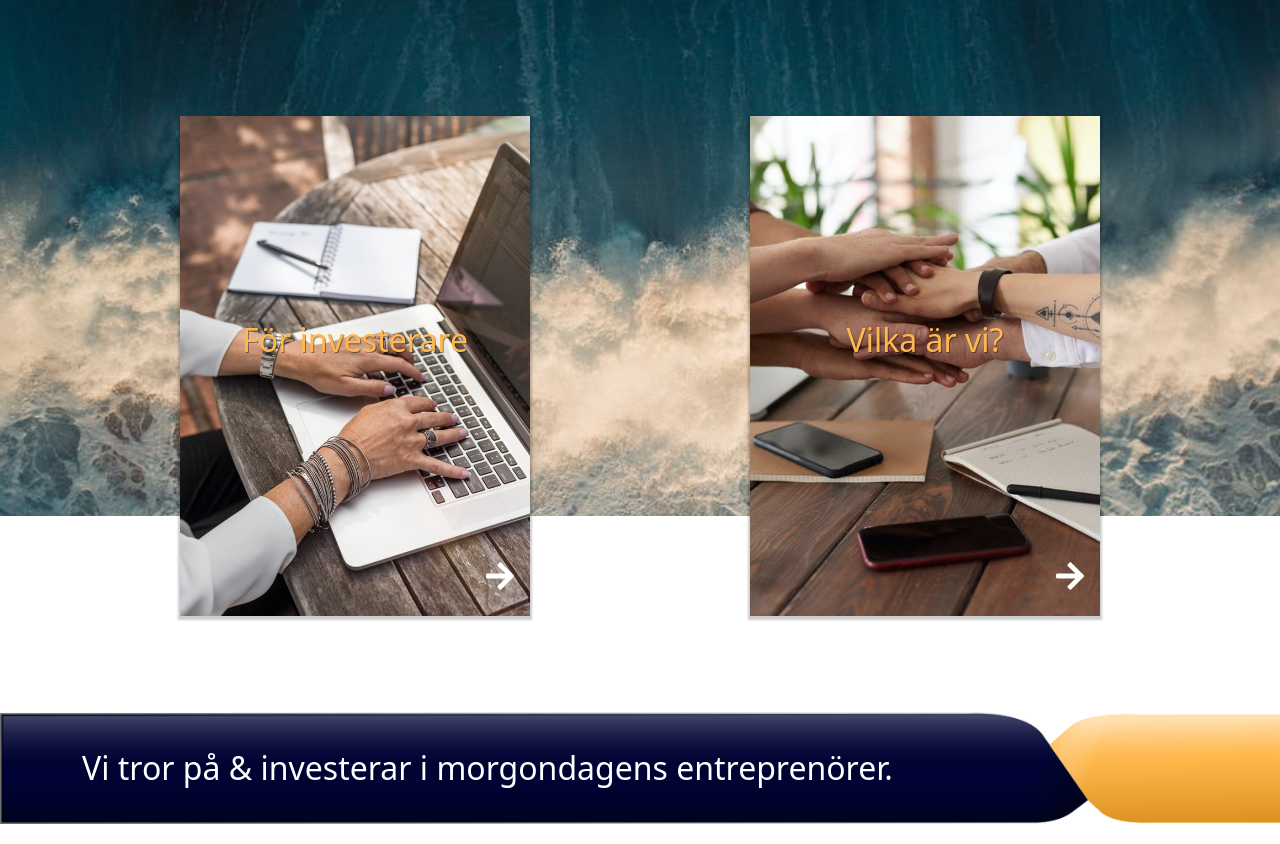
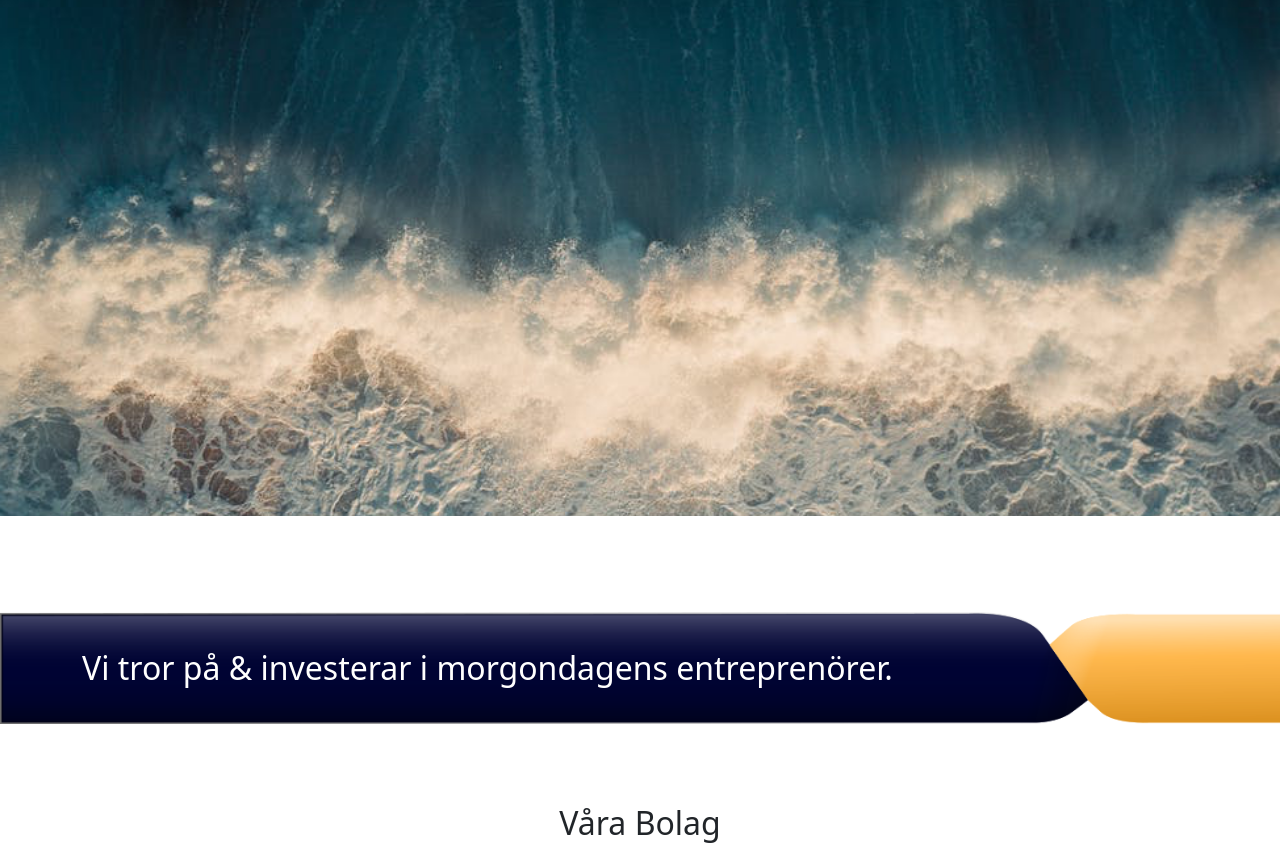
Before and after one commit to kevalane/jkmholding-frontend, an Angular app: page / in a window 1280 px wide. Shown: the part 524-1368 px from the top of the page. Built offline with nearby package versions, Linux system fonts and the light colour scheme.

Commit message:
Commented out the linked squares.

```diff
--- a/src/app/home/home.component.html
+++ b/src/app/home/home.component.html
@@ -4,10 +4,11 @@
 </div>
 <!-- End first image -->
 
-<!-- Square links -->
+<!--
+Square links
 <div class="squareContainer container">
     <div class="row">
-        <!-- First square -->
+        First square
         <div class="col-xs-12 col-sm-12 col-md-6 col-lg-6 col-xl-6" @slideLeft>
 
             <div id="square1" class="square" (click)="navigate('/contact')">
@@ -21,10 +22,11 @@
                     </div>
                 </div>
             </div>
-        </div><!-- End col div-->
-        <!-- End first square -->
+        </div>
+        End col div
+        End first square
 
-        <!-- Second square -->
+        Second square
         <div class="d-none d-md-inline col-md-6 col-lg-6 col-xl-6" @slideRight>
                 <div id="square2" class="square" (click)="navigate('/contact')">
                     <div class="squareLink" id="square2Link">
@@ -37,11 +39,15 @@
                         </div>
                     </div>
                 </div>
-        </div><!-- End col div-->
-        <!-- End second square -->
-    </div><!-- End row -->
-</div><!-- Close squareContainer -->
-<!-- End square links -->
+        </div>
+        End col div
+        End second square
+    </div>
+    End row
+</div>
+Close squareContainer
+End square links
+-->
 
 <!-- Banner -->
 <div id="banner">
```
